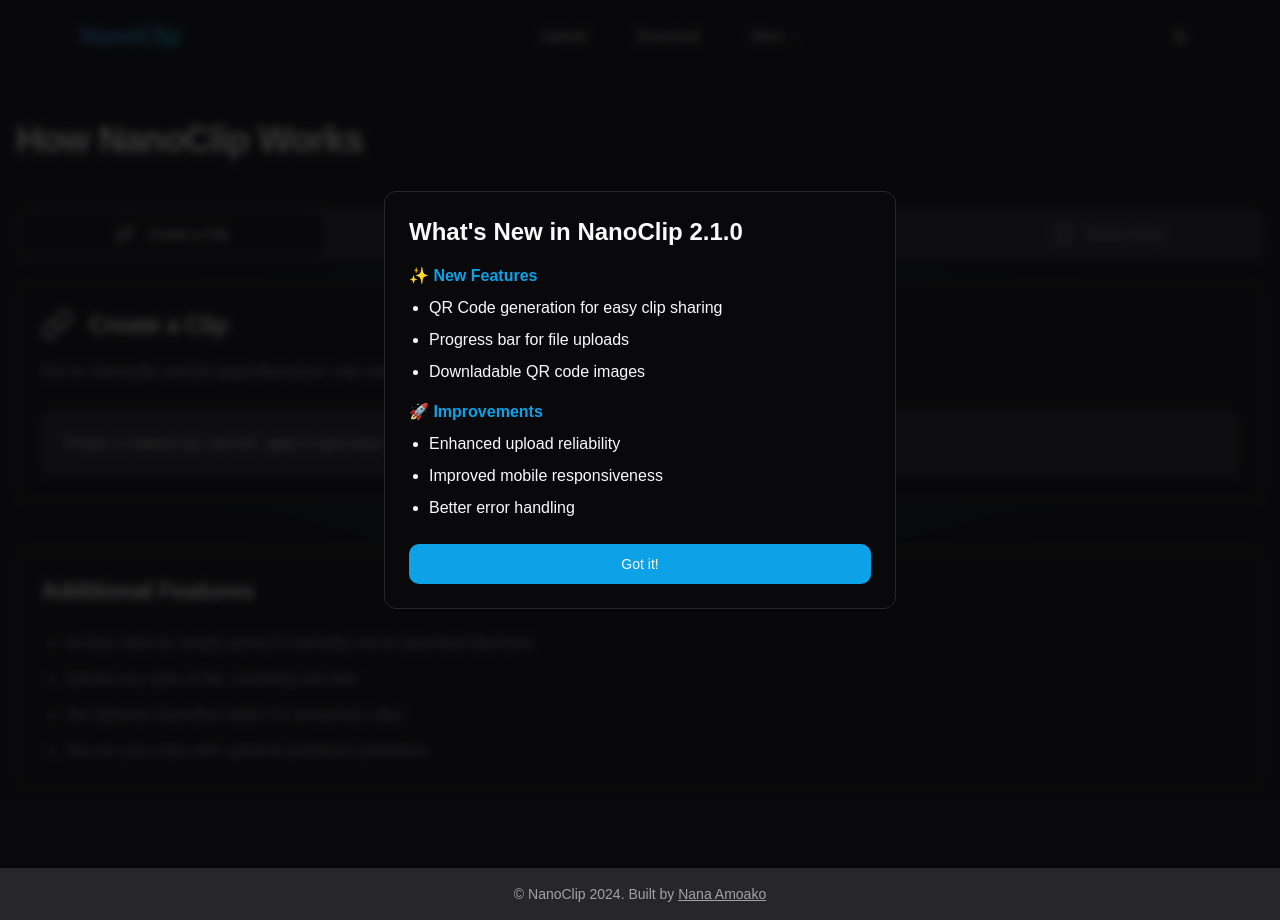
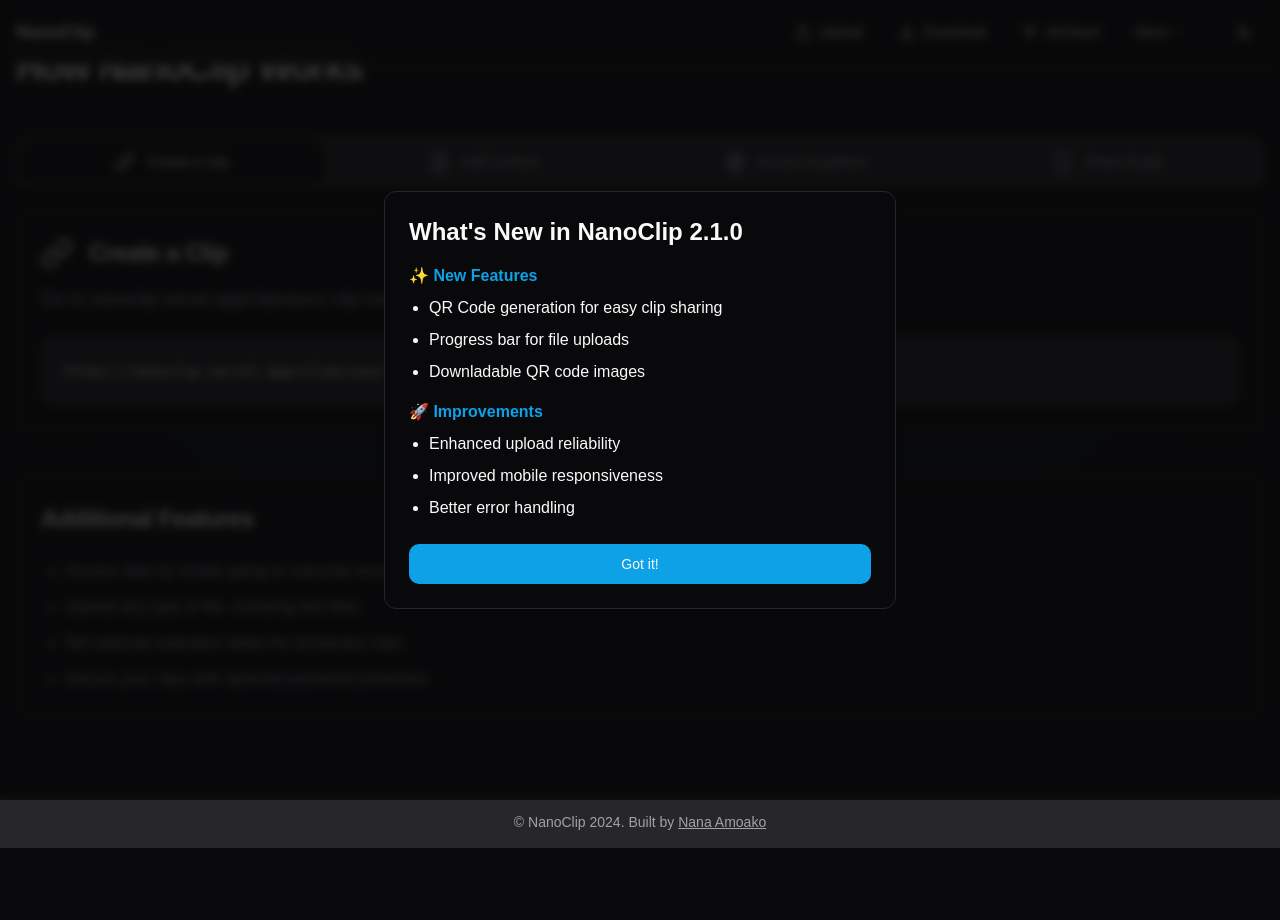
Before and after one commit to nanadotam/nanoclip, a Next.js app: page /how-it-works in a window 1280 px wide. After the commit the page ends 848 px from the top, so only its background shows below. Built offline with nearby package versions, Linux system fonts and the light colour scheme.

Commit message:
added airshare to navbar

```diff
--- a/app/components/home/Navbar.jsx
+++ b/app/components/home/Navbar.jsx
@@ -1,94 +1,149 @@
 "use client";
 
-import { motion } from 'framer-motion';
-import Link from 'next/link';
-import { NavigationMenu, NavigationMenuItem, NavigationMenuLink, NavigationMenuList, NavigationMenuContent, NavigationMenuTrigger } from "@/components/ui/navigation-menu"
-import { cn } from "@/lib/utils"
-// import { navigationMenuTriggerStyle } from "@/components/ui/navigation-menu"
-import { navigationMenuTriggerStyle } from "../ui/navigation-menu"
-import { ThemeToggle } from "@/components/ThemeToggle"
-import MobileMenu from '../MobileMenu';
+import Link from "next/link";
+import { usePathname } from "next/navigation";
+import { motion } from "framer-motion";
+import { cn } from "@/lib/utils";
+import { Button } from "@/components/ui/button";
+import { ThemeToggle } from "@/components/ThemeToggle";
+import {
+  NavigationMenu,
+  NavigationMenuContent,
+  NavigationMenuItem,
+  NavigationMenuLink,
+  NavigationMenuList,
+  NavigationMenuTrigger,
+  navigationMenuTriggerStyle,
+} from "@/components/ui/navigation-menu";
+import { Wifi, Upload, Download, Info, Phone, HelpCircle } from "lucide-react";
+
+const routes = [
+  {
+    name: "Upload",
+    path: "/upload",
+    icon: Upload,
+  },
+  {
+    name: "Download",
+    path: "/download",
+    icon: Download,
+  },
+  {
+    name: "AirShare",
+    path: "/airshare",
+    icon: Wifi,
+  },
+];
+
+const moreLinks = [
+  {
+    name: "About",
+    path: "/about",
+    icon: Info,
+    description: "Learn more about NanoClip",
+  },
+  {
+    name: "Contact",
+    path: "/contact",
+    icon: Phone,
+    description: "Get in touch with us",
+  },
+  {
+    name: "How it Works",
+    path: "/how-it-works",
+    icon: HelpCircle,
+    description: "Learn how to use NanoClip",
+  },
+];
 
 export default function Navbar() {
+  const pathname = usePathname();
+
   return (
-    <motion.div
-      initial={{ y: -100, opacity: 0 }}
-      animate={{ y: 0, opacity: 1 }}
-      transition={{ duration: 0.8, ease: [0.65, 0, 0.35, 1] }}
-      className="flex items-center justify-between w-full px-4 sm:px-6 md:px-8 lg:px-20 py-4 bg-background/95 backdrop-blur supports-[backdrop-filter]:bg-background/60 z-50"
-    >
-      <div className="md:hidden">
-        <MobileMenu />
-      </div>
-
-      <Link href="/" className="font-mona-sans absolute left-1/2 -translate-x-1/2 md:static md:translate-x-0">
-        <motion.span
-          className="text-2xl font-black tracking-tight bg-clip-text text-transparent bg-gradient-to-r from-blue-600 to-blue-500 dark:from-blue-500 dark:to-cyan-500 hover:from-blue-700 hover:to-blue-600 dark:hover:from-cyan-400/80 dark:hover:to-blue-300/80 transition-all"
-          whileHover={{ scale: 1.05 }}
-          whileTap={{ scale: 0.95 }}
-        >
+    <nav className="fixed top-0 w-full z-50 bg-background/80 backdrop-blur-md border-b">
+      <div className="container mx-auto px-4 h-16 flex items-center justify-between">
+        <Link href="/" className="font-semibold text-lg">
           NanoClip
-        </motion.span>
         </Link>
 
-      <NavigationMenu className="hidden md:flex space-x-4">
+        <div className="hidden md:flex items-center gap-6">
+          <NavigationMenu>
             <NavigationMenuList>
-          <NavigationMenuItem>
-            <Link href="/upload" legacyBehavior passHref>
-              <NavigationMenuLink className={cn(navigationMenuTriggerStyle(), "px-6 hover:bg-blue-600/10 hover:text-blue-600 dark:hover:bg-cyan-400/10 dark:hover:text-cyan-400 backdrop-blur-sm")}>
-                Upload
+              {routes.map((route) => (
+                <NavigationMenuItem key={route.path}>
+                  <Link href={route.path} legacyBehavior passHref>
+                    <NavigationMenuLink
+                      className={cn(
+                        navigationMenuTriggerStyle(),
+                        "h-9 px-4 flex items-center gap-2",
+                        pathname === route.path &&
+                          "bg-accent text-accent-foreground"
+                      )}
+                    >
+                      <route.icon className="w-4 h-4" />
+                      {route.name}
                     </NavigationMenuLink>
                   </Link>
                 </NavigationMenuItem>
+              ))}
 
               <NavigationMenuItem>
-            <Link href="/download" legacyBehavior passHref>
-              <NavigationMenuLink className={cn(navigationMenuTriggerStyle(), "px-6 hover:bg-blue-600/10 hover:text-blue-600 dark:hover:bg-cyan-400/10 dark:hover:text-cyan-400 backdrop-blur-sm")}>
-                Download
+                <NavigationMenuTrigger className="h-9">
+                  More
+                </NavigationMenuTrigger>
+                <NavigationMenuContent>
+                  <ul className="grid w-[400px] gap-3 p-4 md:w-[500px] md:grid-cols-2 lg:w-[600px]">
+                    {moreLinks.map((item) => (
+                      <Link key={item.path} href={item.path} legacyBehavior passHref>
+                        <NavigationMenuLink
+                          className={cn(
+                            "block select-none space-y-1 rounded-md p-3 leading-none no-underline outline-none transition-colors hover:bg-accent hover:text-accent-foreground focus:bg-accent focus:text-accent-foreground",
+                            pathname === item.path &&
+                              "bg-accent text-accent-foreground"
+                          )}
+                        >
+                          <div className="flex items-center gap-2">
+                            <item.icon className="w-4 h-4" />
+                            <span className="text-sm font-medium leading-none">
+                              {item.name}
+                            </span>
+                          </div>
+                          <p className="line-clamp-2 text-sm leading-snug text-muted-foreground">
+                            {item.description}
+                          </p>
                         </NavigationMenuLink>
                       </Link>
-          </NavigationMenuItem>
-
-          <NavigationMenuItem>
-            <NavigationMenuTrigger className="px-6 hover:bg-blue-600/10 hover:text-blue-600 dark:hover:bg-cyan-400/10 dark:hover:text-cyan-400 backdrop-blur-sm">More</NavigationMenuTrigger>
-            <NavigationMenuContent>
-              <motion.div
-                initial={{ opacity: 0, y: -10 }}
-                animate={{ opacity: 1, y: 0 }}
-                exit={{ opacity: 0, y: -10 }}
-                className="w-[200px] p-2 bg-popover rounded-md shadow-lg"
-              >
-                <Link href="/about" legacyBehavior passHref>
-                  <NavigationMenuLink className={cn(
-                    "block px-4 py-2 hover:bg-blue-600/10 hover:text-blue-600 dark:hover:bg-cyan-400/10 dark:hover:text-cyan-400 rounded-sm transition-colors backdrop-blur-sm",
-                    "text-sm font-medium"
-                  )}>
-                    About
-                  </NavigationMenuLink>
-                </Link>
-                <Link href="/how-it-works" legacyBehavior passHref>
-                  <NavigationMenuLink className={cn(
-                    "block px-4 py-2 hover:bg-blue-600/10 hover:text-blue-600 dark:hover:bg-cyan-400/10 dark:hover:text-cyan-400 rounded-sm transition-colors backdrop-blur-sm",
-                    "text-sm font-medium"
-                  )}>
-                    How It Works
-                  </NavigationMenuLink>
-                </Link>
-                <Link href="/contact" legacyBehavior passHref>
-                  <NavigationMenuLink className={cn(
-                    "block px-4 py-2 hover:bg-blue-600/10 hover:text-blue-600 dark:hover:bg-cyan-400/10 dark:hover:text-cyan-400 rounded-sm transition-colors backdrop-blur-sm",
-                    "text-sm font-medium"
-                  )}>
-                    Contact
-                  </NavigationMenuLink>
-                </Link>
-              </motion.div>
+                    ))}
+                  </ul>
                 </NavigationMenuContent>
               </NavigationMenuItem>
             </NavigationMenuList>
           </NavigationMenu>
 
           <ThemeToggle />
+        </div>
+
+        <div className="md:hidden flex items-center gap-4">
+          <ThemeToggle />
+          <Button
+            variant="ghost"
+            size="icon"
+            className="md:hidden"
+            asChild
+          >
+            <Link href="/menu">
+              <motion.div
+                className="w-6 h-5 flex flex-col justify-between"
+                initial={false}
+              >
+                <motion.span className="w-full h-[2px] bg-foreground" />
+                <motion.span className="w-full h-[2px] bg-foreground" />
+                <motion.span className="w-full h-[2px] bg-foreground" />
               </motion.div>
-  )
+            </Link>
+          </Button>
+        </div>
+      </div>
+    </nav>
+  );
 }
--- a/app/page.jsx
+++ b/app/page.jsx
@@ -77,7 +77,7 @@
           variants={itemVariants}
         >
           <FlipWords
-            words={["Copy.", "Paste.", "Share."]}
+            words={["Copy.", "Paste.", "Get.", "Share."]}
             duration={1200}
             delay={800}
             className="text-blue-500 font-medium"
```
Lines whose indentation alone changed are shown as unchanged.
